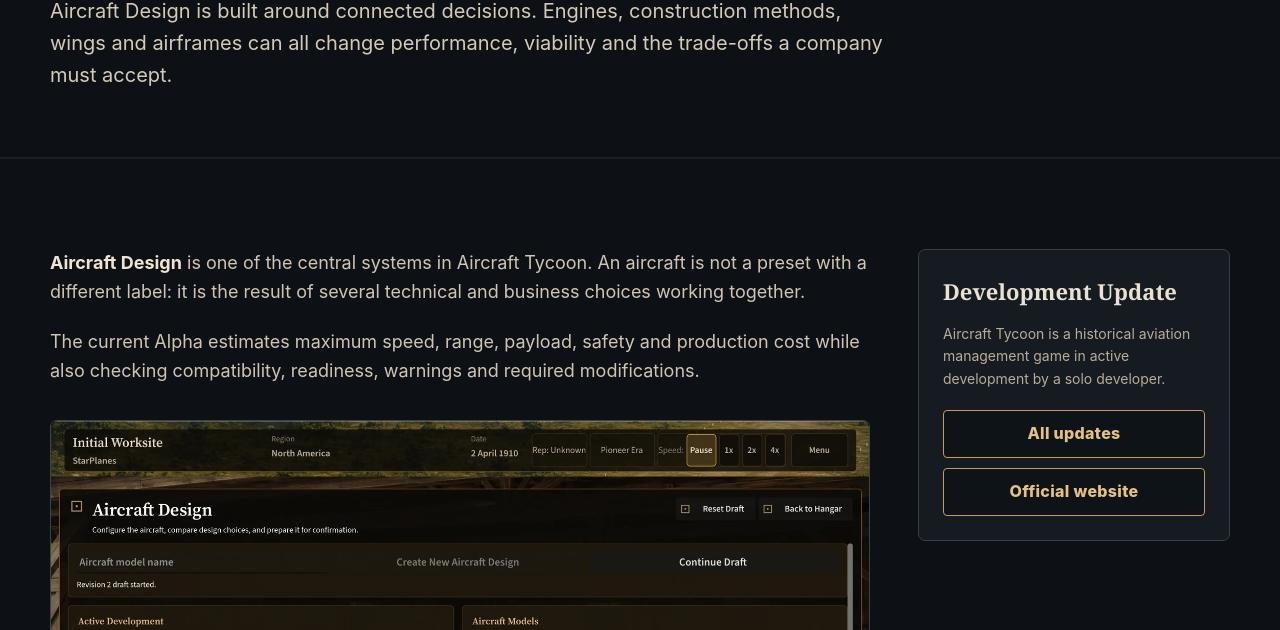
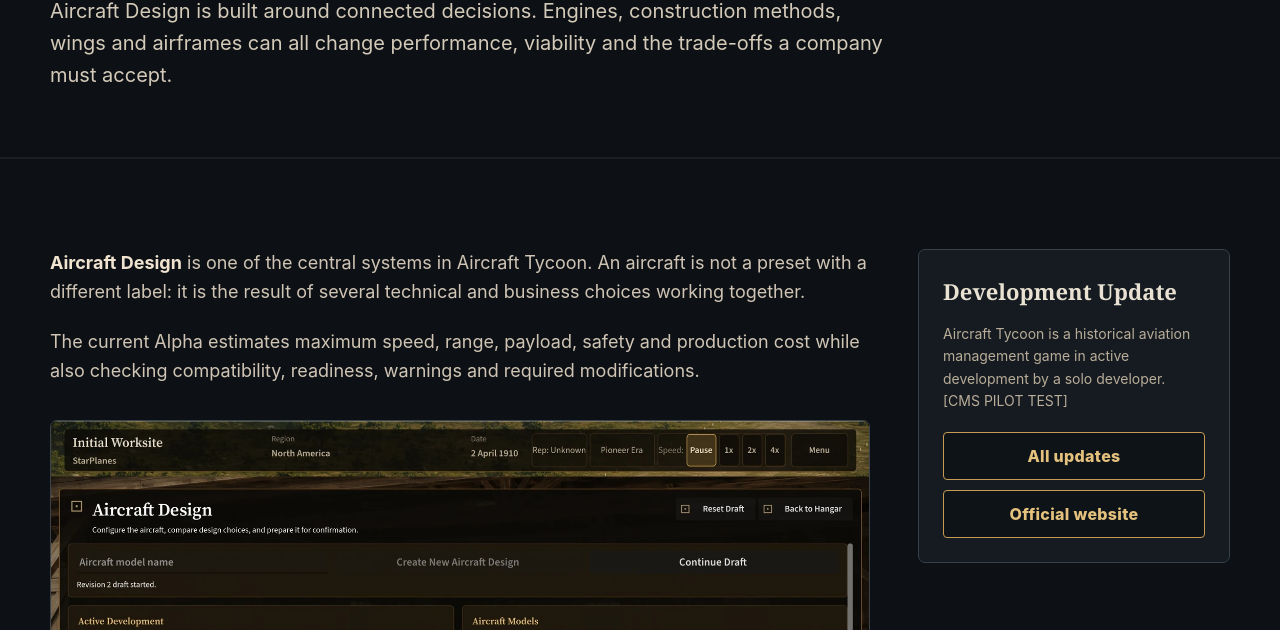
Before and after one commit to Spitfine/aircraft-tycoon-website, an Eleventy site: page content/development-updates/2026-07-31-how-component-choices-shape-aircraft-designs.md in a window 1280 px wide. Shown: the part 470-1100 px from the top of the page. Built offline with nearby package versions, Linux system fonts and the light colour scheme; Eleventy itself is replaced by a stand-in of ours; files that its build step writes are made by us from their sources.

Commit message:
Update content/development-updates/2026-07-31-how-component-choices-shape-aircraft-designs.md (via Pages CMS)

```diff
--- a/content/development-updates/2026-07-31-how-component-choices-shape-aircraft-designs.md
+++ b/content/development-updates/2026-07-31-how-component-choices-shape-aircraft-designs.md
@@ -3,7 +3,7 @@
 permalink: /updates/2026-07-31-how-component-choices-shape-aircraft-designs.html
 update:
   status: published
-  publicationDate: "2026-07-31"
+  publicationDate: 2026-07-31
   slug: how-component-choices-shape-aircraft-designs
   displayDate:
     en: 31 July 2026
@@ -15,12 +15,19 @@
     en: Development Update
     pt: Atualização de Desenvolvimento
   category: Aircraft Design
-  description: A first look at how engines, construction methods, wing configurations and airframe choices shape aircraft performance in Aircraft Tycoon.
-  socialDescription: See how connected component choices affect performance, safety, range, payload, production cost and design readiness.
+  description: A first look at how engines, construction methods, wing
+    configurations and airframe choices shape aircraft performance in Aircraft
+    Tycoon.
+  socialDescription: See how connected component choices affect performance,
+    safety, range, payload, production cost and design readiness.
   canonicalUrl: https://aircraft-tycoon.com/updates/2026-07-31-how-component-choices-shape-aircraft-designs.html
   deck:
-    en: Aircraft Design is built around connected decisions. Engines, construction methods, wings and airframes can all change performance, viability and the trade-offs a company must accept.
-    pt: O Aircraft Design assenta em decisões interligadas. Motores, métodos de construção, asas e estruturas podem alterar desempenho, viabilidade e os compromissos que a empresa terá de aceitar.
+    en: Aircraft Design is built around connected decisions. Engines, construction
+      methods, wings and airframes can all change performance, viability and the
+      trade-offs a company must accept.
+    pt: O Aircraft Design assenta em decisões interligadas. Motores, métodos de
+      construção, asas e estruturas podem alterar desempenho, viabilidade e os
+      compromissos que a empresa terá de aceitar.
   cover:
     src: /assets/updates/aircraft-design/aircraft-design-ready.webp?v=20260803-2
     alt: Aircraft Design configuration ready for confirmation
@@ -28,19 +35,29 @@
   surfaces:
     archive:
       excerpt:
-        en: See how connected choices across engines, construction methods, wings and airframes affect performance, safety, payload, cost and design readiness.
-        pt: Vê como escolhas interligadas de motores, métodos de construção, asas e estruturas afetam desempenho, segurança, carga útil, custo e prontidão do design.
+        en: See how connected choices across engines, construction methods, wings and
+          airframes affect performance, safety, payload, cost and design
+          readiness.
+        pt: Vê como escolhas interligadas de motores, métodos de construção, asas e
+          estruturas afetam desempenho, segurança, carga útil, custo e prontidão
+          do design.
     homepage:
       excerpt:
-        en: A closer look at how engines, construction methods, wings and airframes affect performance, safety, payload, production cost and design readiness.
-        pt: Uma análise de como motores, métodos de construção, asas e estruturas afetam desempenho, segurança, carga útil, custo de produção e prontidão do design.
+        en: A closer look at how engines, construction methods, wings and airframes
+          affect performance, safety, payload, production cost and design
+          readiness.
+        pt: Uma análise de como motores, métodos de construção, asas e estruturas afetam
+          desempenho, segurança, carga útil, custo de produção e prontidão do
+          design.
   sidebar:
     title:
       en: Development Update
       pt: Atualização de Desenvolvimento
     copy:
-      en: Aircraft Tycoon is a historical aviation management game in active development by a solo developer.
-      pt: Aircraft Tycoon é um jogo histórico de gestão aeronáutica em desenvolvimento ativo por um solo developer.
+      en: Aircraft Tycoon is a historical aviation management game in active
+        development by a solo developer. [CMS PILOT TEST]
+      pt: Aircraft Tycoon é um jogo histórico de gestão aeronáutica em desenvolvimento
+        ativo por um solo developer.
   steam:
     kicker:
       en: Official Steam page
@@ -50,47 +67,76 @@
       pt: Adiciona Aircraft Tycoon à tua lista de desejos.
     copy:
       en: Follow development and add the game to your wishlist for future updates.
-      pt: Acompanha o desenvolvimento e adiciona o jogo à tua lista de desejos para receber futuras novidades.
+      pt: Acompanha o desenvolvimento e adiciona o jogo à tua lista de desejos para
+        receber futuras novidades.
     widget:
       en: https://store.steampowered.com/widget/4997100/?t=Build%20an%20aircraft%20company%20from%20the%20pioneering%20era%20of%20flight.%20Design%20and%20test%20aircraft%2C%20acquire%20engines%2C%20negotiate%20contracts%2C%20manage%20production%20and%20cash%20flow%2C%20and%20grow%20your%20reputation%20with%20every%20successful%20delivery.&l=english&utm_source=official_website&utm_medium=development_update&utm_campaign=aircraft_design_update&utm_content=article_widget_en
       pt: https://store.steampowered.com/widget/4997100/?t=Constr%C3%B3i%20uma%20empresa%20aeron%C3%A1utica%20desde%20os%20primeiros%20anos%20da%20avia%C3%A7%C3%A3o.%20Desenha%20e%20testa%20avi%C3%B5es%2C%20compra%20motores%2C%20negoceia%20encomendas%2C%20gere%20a%20produ%C3%A7%C3%A3o%20e%20o%20fluxo%20de%20caixa%20e%20aumenta%20a%20reputa%C3%A7%C3%A3o%20da%20empresa%20com%20cada%20entrega%20bem-sucedida.&l=portuguese&utm_source=official_website&utm_medium=development_update&utm_campaign=aircraft_design_update&utm_content=article_widget_pt
 sections:
   - type: prose
     body:
-      en: |-
-        **Aircraft Design** is one of the central systems in Aircraft Tycoon. An aircraft is not a preset with a different label: it is the result of several technical and business choices working together.
+      en: >-
+        **Aircraft Design** is one of the central systems in Aircraft Tycoon. An
+        aircraft is not a preset with a different label: it is the result of
+        several technical and business choices working together.
 
-        The current Alpha estimates maximum speed, range, payload, safety and production cost while also checking compatibility, readiness, warnings and required modifications.
-      pt: |-
-        O **Aircraft Design** é um dos sistemas centrais de Aircraft Tycoon. Uma aeronave não é apenas uma predefinição com outro nome: é o resultado de várias decisões técnicas e empresariais a funcionar em conjunto.
 
-        A versão Alpha atual estima velocidade máxima, alcance, carga útil, segurança e custo de produção, avaliando também compatibilidade, prontidão, avisos e modificações obrigatórias.
+        The current Alpha estimates maximum speed, range, payload, safety and
+        production cost while also checking compatibility, readiness, warnings
+        and required modifications.
+      pt: >-
+        O **Aircraft Design** é um dos sistemas centrais de Aircraft Tycoon. Uma
+        aeronave não é apenas uma predefinição com outro nome: é o resultado de
+        várias decisões técnicas e empresariais a funcionar em conjunto.
+
+
+        A versão Alpha atual estima velocidade máxima, alcance, carga útil,
+        segurança e custo de produção, avaliando também compatibilidade,
+        prontidão, avisos e modificações obrigatórias.
   - type: image
     image:
       src: /assets/updates/aircraft-design/aircraft-design-start.webp?v=20260803-2
       alt:
-        en: Aircraft Design portfolio with a confirmed aircraft model and the option to create a new revision
-        pt: Portefólio de Aircraft Design com um modelo confirmado e opção de criar uma nova revisão
+        en: Aircraft Design portfolio with a confirmed aircraft model and the option to
+          create a new revision
+        pt: Portefólio de Aircraft Design com um modelo confirmado e opção de criar uma
+          nova revisão
       caption:
-        en: A confirmed model can return to the design process through a new revision, preserving the wider aircraft programme lifecycle.
-        pt: Um modelo confirmado pode regressar ao processo de design através de uma nova revisão, preservando o ciclo mais amplo do Aircraft Program.
+        en: A confirmed model can return to the design process through a new revision,
+          preserving the wider aircraft programme lifecycle.
+        pt: Um modelo confirmado pode regressar ao processo de design através de uma
+          nova revisão, preservando o ciclo mais amplo do Aircraft Program.
   - type: prose
     body:
-      en: |-
+      en: >-
         ## A design is a connected system
 
-        Changing a major component can affect several outcomes at once. Engine choice matters, but so do construction method, wing configuration and airframe structure. The useful question is not “which component is best?” but “which combination best supports this aircraft’s intended role?”
-      pt: |-
+
+        Changing a major component can affect several outcomes at once. Engine
+        choice matters, but so do construction method, wing configuration and
+        airframe structure. The useful question is not “which component is
+        best?” but “which combination best supports this aircraft’s intended
+        role?”
+      pt: >-
         ## Um design é um sistema interligado
 
-        Alterar um componente importante pode afetar vários resultados ao mesmo tempo. O motor importa, mas também importam o método de construção, a configuração de asa e a estrutura. A pergunta útil não é «qual é o melhor componente?», mas sim «que combinação serve melhor a função pretendida para esta aeronave?».
+
+        Alterar um componente importante pode afetar vários resultados ao mesmo
+        tempo. O motor importa, mas também importam o método de construção, a
+        configuração de asa e a estrutura. A pergunta útil não é «qual é o
+        melhor componente?», mas sim «que combinação serve melhor a função
+        pretendida para esta aeronave?».
   - type: callout
     title:
       en: "Important comparison note:"
       pt: "Nota importante sobre a comparação:"
     body:
-      en: "the two engine captures below also use different construction methods. Their figures represent the complete configuration shown, not an isolated engine-only test."
-      pt: "as duas capturas de motores também utilizam métodos de construção diferentes. Os valores representam a configuração completa apresentada, não um teste isolado apenas ao motor."
+      en: the two engine captures below also use different construction methods. Their
+        figures represent the complete configuration shown, not an isolated
+        engine-only test.
+      pt: as duas capturas de motores também utilizam métodos de construção
+        diferentes. Os valores representam a configuração completa apresentada,
+        não um teste isolado apenas ao motor.
   - type: comparison
     images:
       - src: /assets/updates/aircraft-design/aircraft-design-warning.webp?v=20260803-2
@@ -98,29 +144,49 @@
           en: J.A.P. V8 45 hp configuration requiring modification
           pt: Configuração J.A.P. V8 45 hp que requer modificação
         caption:
-          en: "J.A.P. V8 45 hp with Light Wood-and-Fabric Construction: the draft is complete, but compatibility requires modification."
-          pt: "J.A.P. V8 45 hp com Light Wood-and-Fabric Construction: o draft está completo, mas a compatibilidade requer modificação."
+          en: "J.A.P. V8 45 hp with Light Wood-and-Fabric Construction: the draft is
+            complete, but compatibility requires modification."
+          pt: "J.A.P. V8 45 hp com Light Wood-and-Fabric Construction: o draft está
+            completo, mas a compatibilidade requer modificação."
       - src: /assets/updates/aircraft-design/aircraft-design-ready.webp?v=20260803-2
         alt:
           en: Antoinette V8 50 hp configuration ready for confirmation
           pt: Configuração Antoinette V8 50 hp pronta para confirmação
         caption:
-          en: "Antoinette V8 50 hp with Standard Wood-and-Wire Construction: compatible and ready for confirmation."
-          pt: "Antoinette V8 50 hp com Standard Wood-and-Wire Construction: compatível e pronta para confirmação."
+          en: "Antoinette V8 50 hp with Standard Wood-and-Wire Construction: compatible
+            and ready for confirmation."
+          pt: "Antoinette V8 50 hp com Standard Wood-and-Wire Construction: compatível e
+            pronta para confirmação."
   - type: prose
     body:
-      en: |-
+      en: >-
         ## Two configurations, different trade-offs
 
-        The first configuration reaches **105 km/h** and **247 km** of range, but carries **124 kg**, records **31/100** safety and costs an estimated **$3,999**. It also produces seven warnings and one required modification.
 
-        The second configuration keeps the same estimated maximum speed at **105 km/h**, with **223 km** of range, **143 kg** payload, **36/100** safety and an estimated production cost of **$4,231**. It is compatible and can be confirmed.
-      pt: |-
+        The first configuration reaches **105 km/h** and **247 km** of range,
+        but carries **124 kg**, records **31/100** safety and costs an estimated
+        **$3,999**. It also produces seven warnings and one required
+        modification.
+
+
+        The second configuration keeps the same estimated maximum speed at **105
+        km/h**, with **223 km** of range, **143 kg** payload, **36/100** safety
+        and an estimated production cost of **$4,231**. It is compatible and can
+        be confirmed.
+      pt: >-
         ## Duas configurações, compromissos diferentes
 
-        A primeira configuração alcança **105 km/h** e **247 km** de alcance, mas transporta **124 kg**, apresenta **31/100** de segurança e tem um custo estimado de **$3.999**. Produz também sete avisos e uma modificação obrigatória.
 
-        A segunda mantém a mesma velocidade máxima estimada de **105 km/h**, com **223 km** de alcance, **143 kg** de carga útil, **36/100** de segurança e um custo de produção estimado de **$4.231**. Está compatível e pode ser confirmada.
+        A primeira configuração alcança **105 km/h** e **247 km** de alcance,
+        mas transporta **124 kg**, apresenta **31/100** de segurança e tem um
+        custo estimado de **$3.999**. Produz também sete avisos e uma
+        modificação obrigatória.
+
+
+        A segunda mantém a mesma velocidade máxima estimada de **105 km/h**, com
+        **223 km** de alcance, **143 kg** de carga útil, **36/100** de segurança
+        e um custo de produção estimado de **$4.231**. Está compatível e pode
+        ser confirmada.
   - type: stats
     items:
       - value:
@@ -148,21 +214,28 @@
           en: Safety shown
           pt: Segurança apresentada
       - value:
-          en: "$3,999–$4,231"
-          pt: "$3.999–$4.231"
+          en: $3,999–$4,231
+          pt: $3.999–$4.231
         label:
           en: Production cost
           pt: Custo de produção
   - type: prose
     body:
-      en: |-
+      en: >-
         ## More than the engine
 
-        Wing and airframe choices can move the design in a very different direction. The Braced Biplane configuration shown below favours structural strength and payload, but accepts greater aerodynamic drag.
-      pt: |-
+
+        Wing and airframe choices can move the design in a very different
+        direction. The Braced Biplane configuration shown below favours
+        structural strength and payload, but accepts greater aerodynamic drag.
+      pt: >-
         ## Mais do que o motor
 
-        As escolhas de asa e estrutura podem levar o design numa direção muito diferente. A configuração Braced Biplane apresentada abaixo privilegia resistência estrutural e carga útil, aceitando maior arrasto aerodinâmico.
+
+        As escolhas de asa e estrutura podem levar o design numa direção muito
+        diferente. A configuração Braced Biplane apresentada abaixo privilegia
+        resistência estrutural e carga útil, aceitando maior arrasto
+        aerodinâmico.
   - type: image
     image:
       src: /assets/updates/aircraft-design/aircraft-design-wings.webp?v=20260803-2
@@ -170,20 +243,37 @@
         en: Braced Biplane and Enclosed Wooden Truss Fuselage configuration
         pt: Configuração Braced Biplane e Enclosed Wooden Truss Fuselage
       caption:
-        en: "Braced Biplane with an Enclosed Wooden Truss Fuselage: 78 km/h, 403 km range, 172 kg payload, 41/100 safety and an estimated $3,829 production cost."
-        pt: "Braced Biplane com Enclosed Wooden Truss Fuselage: 78 km/h, 403 km de alcance, 172 kg de carga útil, 41/100 de segurança e custo de produção estimado de $3.829."
+        en: "Braced Biplane with an Enclosed Wooden Truss Fuselage: 78 km/h, 403 km
+          range, 172 kg payload, 41/100 safety and an estimated $3,829
+          production cost."
+        pt: "Braced Biplane com Enclosed Wooden Truss Fuselage: 78 km/h, 403 km de
+          alcance, 172 kg de carga útil, 41/100 de segurança e custo de produção
+          estimado de $3.829."
   - type: prose
     body:
-      en: |-
-        These are estimated Alpha values, and the presentation remains work in progress. The design goal is already clear, however: every choice should create a readable consequence rather than a purely cosmetic variation.
+      en: >-
+        These are estimated Alpha values, and the presentation remains work in
+        progress. The design goal is already clear, however: every choice should
+        create a readable consequence rather than a purely cosmetic variation.
 
-        Aircraft Tycoon asks the player to balance technical ambition with compatibility, safety, production cost and the wider needs of an Aircraft Program.
-      pt: |-
-        Estes são valores estimados da versão Alpha, e a apresentação continua em desenvolvimento. No entanto, a intenção do sistema já é clara: cada escolha deve criar uma consequência legível, em vez de uma variação puramente estética.
 
-        Aircraft Tycoon pede ao jogador que equilibre ambição técnica com compatibilidade, segurança, custo de produção e as necessidades mais amplas de um Aircraft Program.
+        Aircraft Tycoon asks the player to balance technical ambition with
+        compatibility, safety, production cost and the wider needs of an
+        Aircraft Program.
+      pt: >-
+        Estes são valores estimados da versão Alpha, e a apresentação continua
+        em desenvolvimento. No entanto, a intenção do sistema já é clara: cada
+        escolha deve criar uma consequência legível, em vez de uma variação
+        puramente estética.
+
+
+        Aircraft Tycoon pede ao jogador que equilibre ambição técnica com
+        compatibilidade, segurança, custo de produção e as necessidades mais
+        amplas de um Aircraft Program.
   - type: note
     body:
-      en: "This article adapts the Aircraft Design development update first published through the Aircraft Tycoon Steam community on 31 July 2026."
-      pt: "Este artigo adapta a atualização de Aircraft Design publicada inicialmente na comunidade Steam de Aircraft Tycoon em 31 de julho de 2026."
+      en: This article adapts the Aircraft Design development update first published
+        through the Aircraft Tycoon Steam community on 31 July 2026.
+      pt: Este artigo adapta a atualização de Aircraft Design publicada inicialmente
+        na comunidade Steam de Aircraft Tycoon em 31 de julho de 2026.
 ---
```
